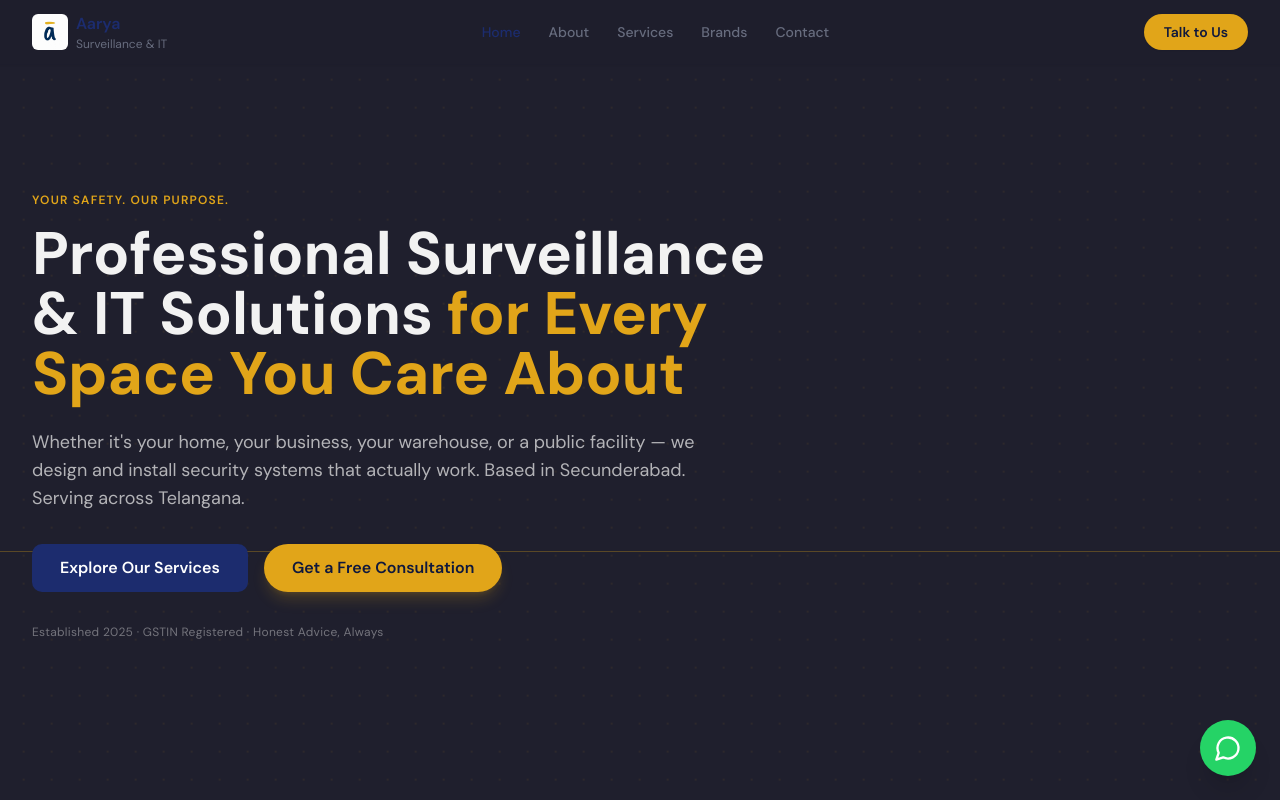
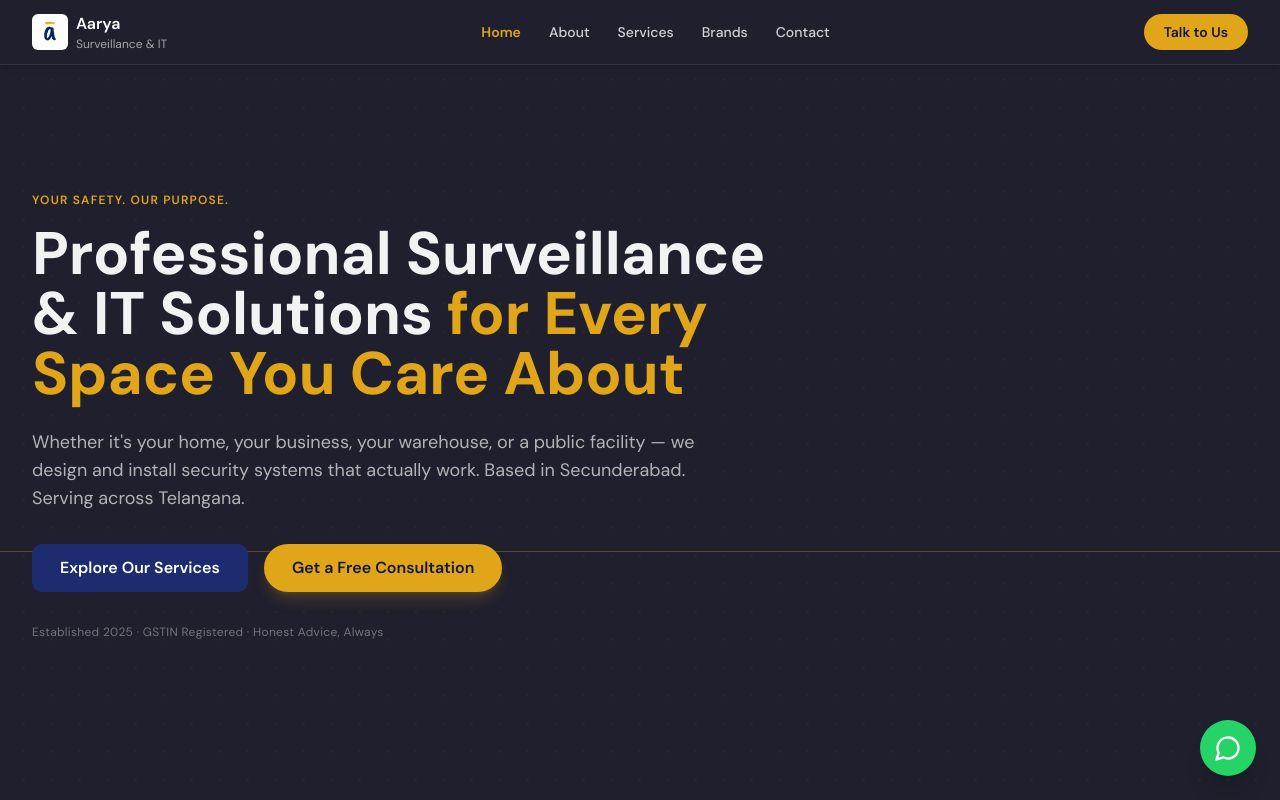
Before and after one commit to ryaview-ai/aarya-surveillance-website, a React (Vite) app: page / in a window 1280 px wide. Shown: the top 800 px of the page. Built offline with nearby package versions, Linux system fonts and the light colour scheme.

Commit message:
Navbar.tsx

```diff
--- a/src/components/Navbar.tsx
+++ b/src/components/Navbar.tsx
@@ -5,11 +5,11 @@ import { motion, AnimatePresence } from "framer-motion";
 import AaryaLogo from "./AaryaLogo";
 
 const navLinks = [
-  { label: "Home",    to: "/" },
-  { label: "About",   to: "/about" },
+  { label: "Home",     to: "/" },
+  { label: "About",    to: "/about" },
   { label: "Services", to: "/services" },
-  { label: "Brands",  to: "/brands" },
-  { label: "Contact", to: "/contact" },
+  { label: "Brands",   to: "/brands" },
+  { label: "Contact",  to: "/contact" },
 ];
 
 const Navbar = () => {
@@ -26,16 +26,15 @@ const Navbar = () => {
   useEffect(() => { setMobileOpen(false); }, [location]);
 
   return (
-    <header
-      className="fixed top-0 left-0 right-0 z-50 bg-charcoal/95 backdrop-blur-lg shadow-sm border-b border-charcoal/50"
-    >
+    <header className="fixed top-0 left-0 right-0 z-50 bg-charcoal shadow-md border-b border-white/10">
       <div className="container mx-auto flex items-center justify-between h-16 px-4 lg:px-8">
+
         {/* Logo */}
-        <Link to="/" className="flex items-center gap-2 group">
+        <Link to="/" className="flex items-center gap-2">
           <AaryaLogo />
-          <span className="font-semibold text-primary text-sm lg:text-base leading-tight block visible">
+          <span className="font-semibold text-white text-sm lg:text-base leading-tight">
             Aarya
-            <span className="block text-xs font-normal text-muted-foreground">
+            <span className="block text-xs font-normal text-white/60">
               Surveillance & IT
             </span>
           </span>
@@ -49,8 +48,8 @@ const Navbar = () => {
               to={link.to}
               className={`px-3 py-2 rounded-md text-sm font-medium transition-colors ${
                 location.pathname === link.to
-                  ? "text-primary bg-primary/8"
-                  : "text-muted-foreground hover:text-primary hover:bg-primary/5"
+                  ? "text-secondary font-semibold"
+                  : "text-white/80 hover:text-secondary hover:bg-white/5"
               }`}
             >
               {link.label}
@@ -68,7 +67,7 @@ const Navbar = () => {
 
         {/* Mobile toggle */}
         <button
-          className="md:hidden p-2 text-foreground"
+          className="md:hidden p-2 text-white"
           onClick={() => setMobileOpen(!mobileOpen)}
           aria-label="Toggle menu"
         >
@@ -93,8 +92,8 @@ const Navbar = () => {
                   to={link.to}
                   className={`px-4 py-3 rounded-lg text-lg font-medium transition-colors ${
                     location.pathname === link.to
-                      ? "text-primary bg-primary/5"
-                      : "text-foreground hover:bg-muted"
+                      ? "text-secondary bg-white/10"
+                      : "text-white/80 hover:text-secondary hover:bg-white/10"
                   }`}
                 >
                   {link.label}
```
